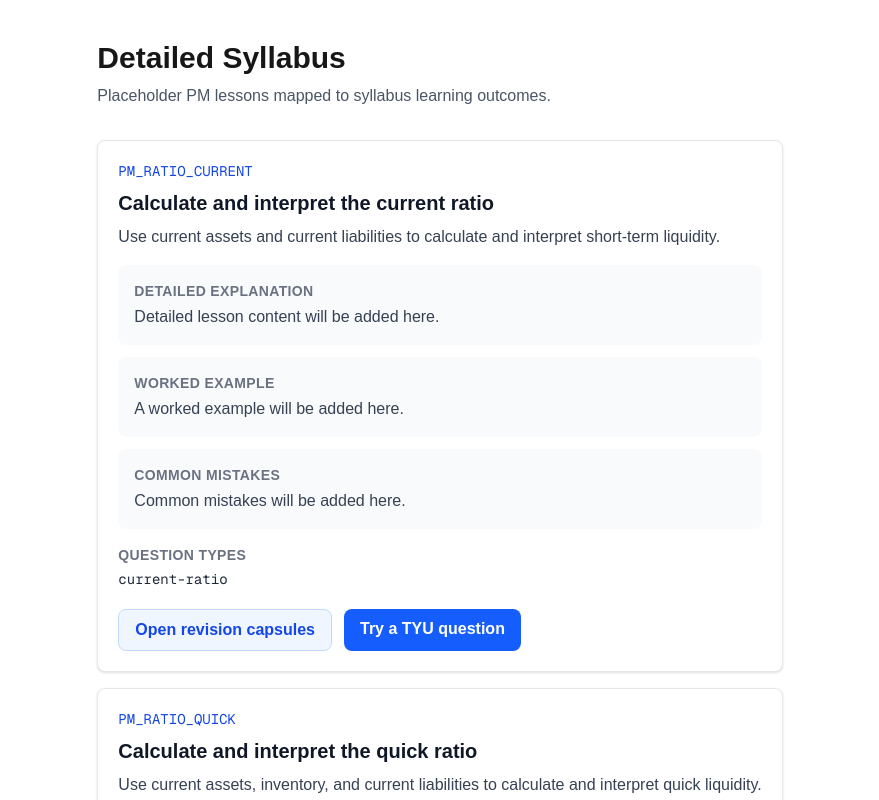
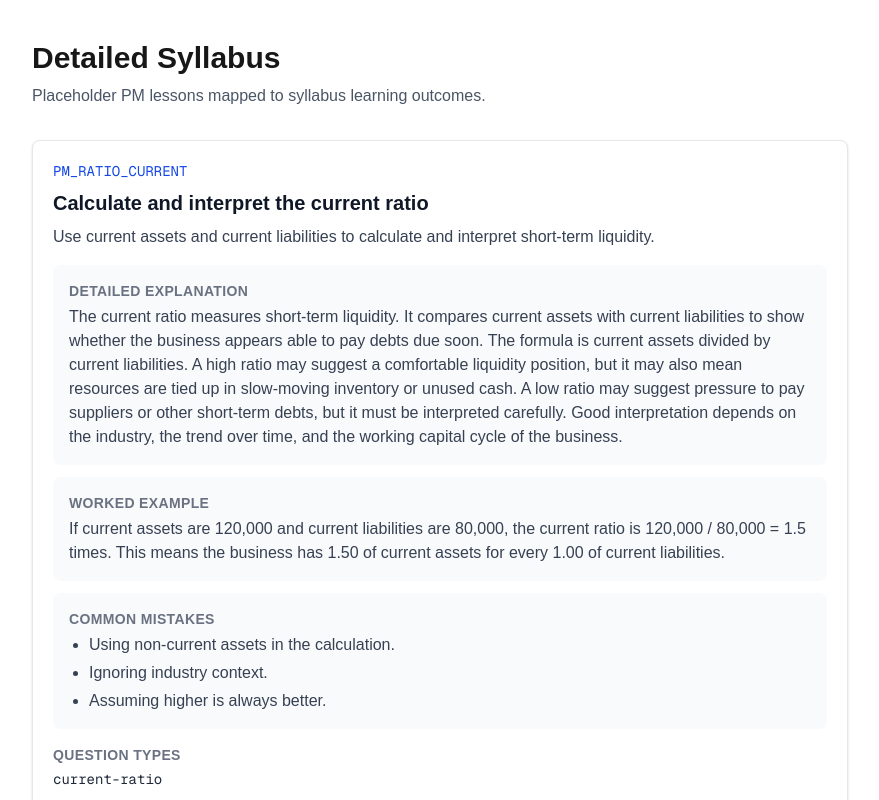
Before and after one commit to ahmedakhalil95-beep/edu-hub, a Next.js app: page /syllabus in a window 1280 px wide. Shown: the top 800 px of the page, without its empty margins (200-1079 px from the left). Built offline with nearby package versions, Linux system fonts and the light colour scheme.

Commit message:
show detailed syllabus content

```diff
--- a/src/app/syllabus/page.tsx
+++ b/src/app/syllabus/page.tsx
@@ -29,27 +29,25 @@ export default function SyllabusPage() {
                 <h3 className="mb-1 text-sm font-semibold uppercase tracking-wide text-gray-500">
                   Detailed Explanation
                 </h3>
-                <p className="text-gray-700">
-                  Detailed lesson content will be added here.
-                </p>
+                <p className="text-gray-700">{outcome.detailedExplanation}</p>
               </div>
 
               <div className="rounded-lg bg-gray-50 p-4">
                 <h3 className="mb-1 text-sm font-semibold uppercase tracking-wide text-gray-500">
                   Worked Example
                 </h3>
-                <p className="text-gray-700">
-                  A worked example will be added here.
-                </p>
+                <p className="text-gray-700">{outcome.workedExample}</p>
               </div>
 
               <div className="rounded-lg bg-gray-50 p-4">
                 <h3 className="mb-1 text-sm font-semibold uppercase tracking-wide text-gray-500">
                   Common Mistakes
                 </h3>
-                <p className="text-gray-700">
-                  Common mistakes will be added here.
-                </p>
+                <ul className="list-disc space-y-1 pl-5 text-gray-700">
+                  {outcome.commonMistakes.map((mistake) => (
+                    <li key={mistake}>{mistake}</li>
+                  ))}
+                </ul>
               </div>
             </div>
 
```
